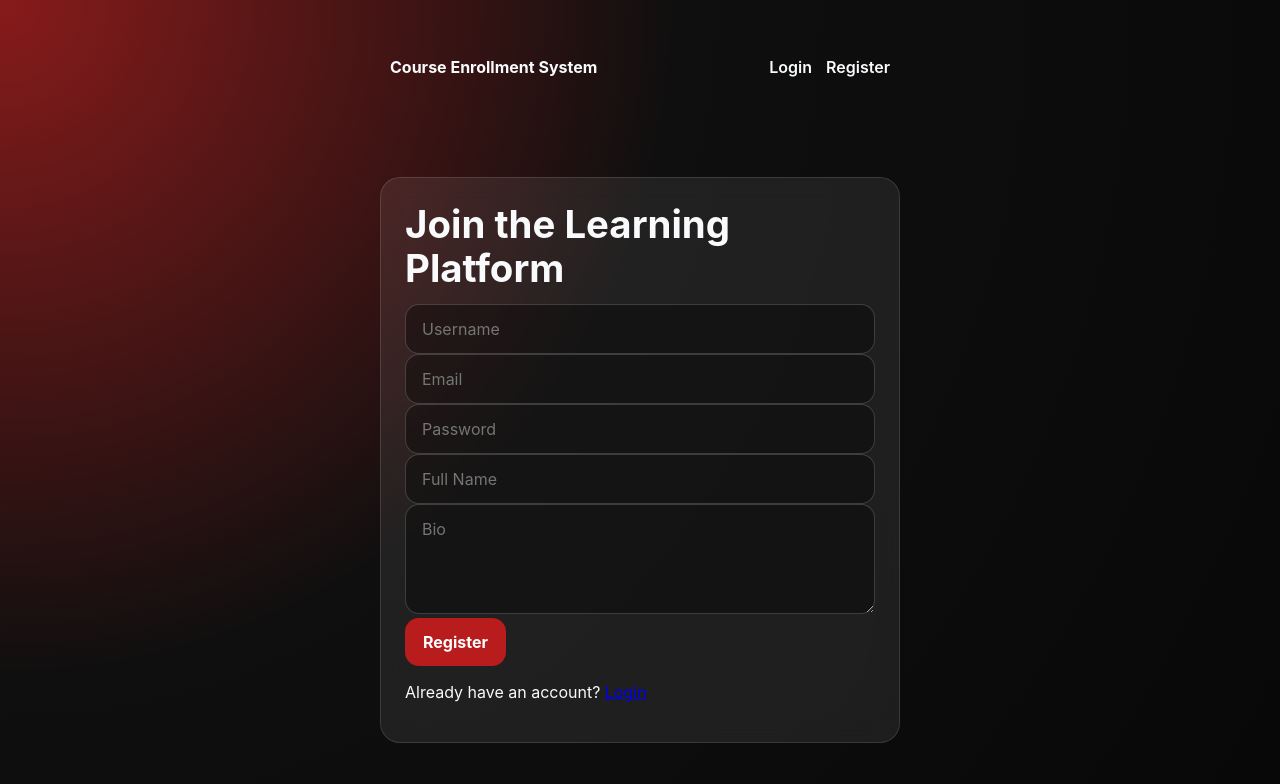
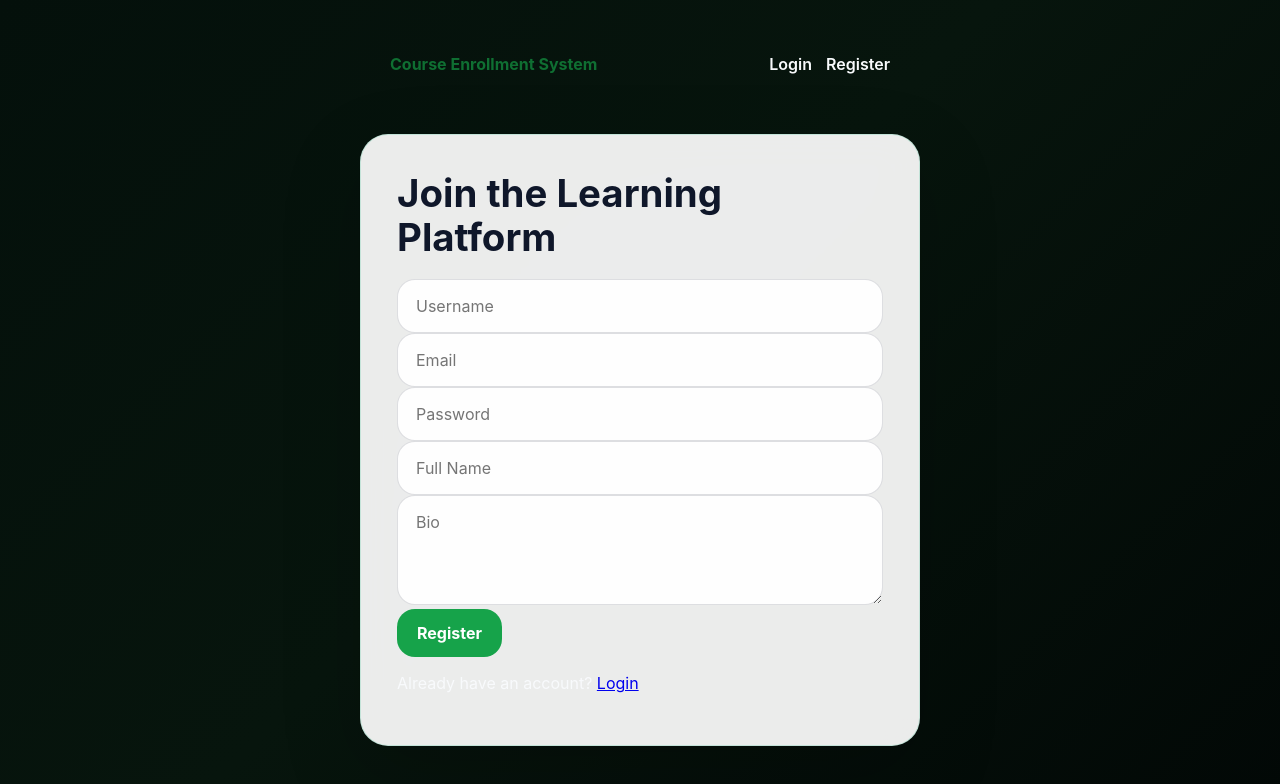
Before and after one commit to ndurumwangi254-stack/COURSE-ENROLLEMENT-SYSTEM, a React (Vite) app in the folder frontend/: page /register in a window 1280 px wide. Shown: the top 784 px of the page. Built offline with nearby package versions, Linux system fonts and the light colour scheme.

Commit message:
style: update styles for improved layout and design consistency

```diff
--- a/frontend/src/styles.css
+++ b/frontend/src/styles.css
@@ -1,7 +1,15 @@
 :root {
+  --bg-dark: #040d08;
+  --bg-panel: #ffffff;
+  --text-dark: #0f172a;
+  --text-light: #0f172a;
+  --border: rgba(16, 185, 129, 0.18);
+  --accent: #16a34a;
+  --accent-dark: #0f6f32;
+  --surface: rgba(255, 255, 255, 0.92);
   font-family: 'Inter', system-ui, -apple-system, BlinkMacSystemFont, 'Segoe UI', sans-serif;
-  color: #f8fafc;
-  background: radial-gradient(circle at top left, #881b1b 0%, #0f0f0f 45%, #080808 100%);
+  color: var(--text-light);
+  background: var(--bg-dark);
 }
 
 * {
@@ -14,20 +22,21 @@ html, body {
 }
 
 body {
-  background: transparent;
-  color: #f8fafc;
+  background: linear-gradient(135deg, #04100b 0%, #07150d 48%, #020806 100%);
+  color: var(--text-light);
 }
 
 .page {
-  max-width: 1100px;
+  max-width: 980px;
   margin: 0 auto;
-  padding: 28px 22px;
+  padding: 48px 28px;
 }
 
 .page.auth-page {
   min-height: 100vh;
   display: grid;
   place-items: center;
+  padding: 48px 20px;
 }
 
 .centered {
@@ -37,32 +46,35 @@ body {
 }
 
 .card {
-  background: rgba(255, 255, 255, 0.08);
-  border: 1px solid rgba(248, 250, 252, 0.12);
-  border-radius: 20px;
-  padding: 24px;
-  margin-bottom: 20px;
-  backdrop-filter: blur(12px);
+  background: var(--surface);
+  color: var(--text-dark);
+  border: 1px solid var(--border);
+  border-radius: 28px;
+  padding: 36px;
+  margin-bottom: 28px;
+  backdrop-filter: blur(18px);
+  box-shadow: 0 28px 80px rgba(0, 0, 0, 0.18);
 }
 
 .loading-card {
-  padding: 32px 42px;
+  padding: 36px 44px;
   font-size: 1.1rem;
 }
 
 .page h1,
 .page h2,
 .page h3 {
-  margin: 0 0 14px;
+  margin: 0 0 20px;
   line-height: 1.15;
+  color: var(--text-dark);
 }
 
 .page h1 {
-  font-size: clamp(2rem, 3vw, 3rem);
+  font-size: clamp(2.1rem, 3vw, 3rem);
 }
 
 .page h2 {
-  font-size: 1.4rem;
+  font-size: 1.5rem;
 }
 
 input,
@@ -76,11 +88,11 @@ input,
 textarea,
 select {
   width: 100%;
-  padding: 14px 16px;
-  border-radius: 14px;
-  border: 1px solid rgba(248, 250, 252, 0.18);
-  background: rgba(0, 0, 0, 0.36);
-  color: #f8fafc;
+  padding: 16px 18px;
+  border-radius: 18px;
+  border: 1px solid rgba(15, 23, 42, 0.14);
+  background: rgba(255, 255, 255, 0.95);
+  color: var(--text-dark);
 }
 
 textarea {
@@ -91,17 +103,17 @@ textarea {
 button {
   cursor: pointer;
   border: none;
-  border-radius: 14px;
-  padding: 14px 18px;
+  border-radius: 18px;
+  padding: 14px 20px;
   font-weight: 700;
-  background: #b91c1c;
+  background: var(--accent);
   color: #fff;
-  transition: transform 0.18s ease, filter 0.18s ease;
+  transition: transform 0.18s ease, filter 0.18s ease, background-color 0.18s ease;
 }
 
 button:hover {
   transform: translateY(-1px);
-  filter: brightness(1.05);
+  background: var(--accent-dark);
 }
 
 button:disabled {
@@ -111,28 +123,113 @@ button:disabled {
 }
 
 .error {
-  color: #fecaca;
-  background: rgba(220, 38, 38, 0.12);
-  padding: 12px 14px;
-  border-radius: 12px;
+  color: #9b1c1c;
+  background: rgba(248, 113, 113, 0.16);
+  padding: 14px 16px;
+  border-radius: 16px;
 }
 
 .success {
-  color: #a7f3d0;
-  background: rgba(16, 185, 129, 0.14);
-  padding: 12px 14px;
-  border-radius: 12px;
+  color: #064e3b;
+  background: rgba(164, 243, 192, 0.24);
+  padding: 14px 16px;
+  border-radius: 16px;
 }
 
 .page.auth-page,
 .dashboard-page {
   display: grid;
+  gap: 24px;
+}
+
+.auth-card {
+  max-width: 560px;
+  margin: 0 auto;
+}
+
+.auth-navbar {
+  width: 100%;
+  max-width: 560px;
+  display: flex;
+  align-items: center;
+  justify-content: space-between;
+  gap: 18px;
+  margin: 0 auto 30px;
+  padding: 0 10px;
+}
+
+.auth-navbar .brand {
+  font-size: 1.1rem;
+  font-weight: 800;
+  color: #0f6f32;
+}
+
+.nav-links a {
+  color: #0f172a;
+  text-decoration: none;
+  font-weight: 700;
+}
+
+.nav-links a:hover {
+  text-decoration: underline;
+}
+
+.form-grid {
+  display: grid;
   gap: 18px;
 }
 
-.auth-card {
-  max-width: 520px;
-  margin: 0 auto;
+.section-card {
+  padding: 32px;
+}
+
+.course-card,
+.enrollment-item {
+  background: rgba(15, 23, 42, 0.08);
+  border: 1px solid rgba(16, 185, 129, 0.12);
+  color: #f8fafc;
+}
+
+.course-header h3,
+.course-card p,
+.enrollment-item p {
+  color: #f8fafc;
+}
+
+.course-actions {
+  display: flex;
+  flex-wrap: wrap;
+  gap: 12px;
+  margin-top: 18px;
+}
+
+.course-actions button {
+  min-width: 120px;
+}
+
+.topbar {
+  display: flex;
+  justify-content: space-between;
+  align-items: flex-start;
+  gap: 24px;
+  margin-bottom: 18px;
+}
+
+.subtitle {
+  margin: 0 0 6px;
+  color: #94a3b8;
+}
+
+.student-list li {
+  padding: 16px 18px;
+  border-radius: 18px;
+  background: rgba(255, 255, 255, 0.08);
+}
+
+@media (min-width: 900px) {
+  .form-grid {
+    grid-template-columns: 1fr;
+  }
 }
 
 .auth-navbar {
```
